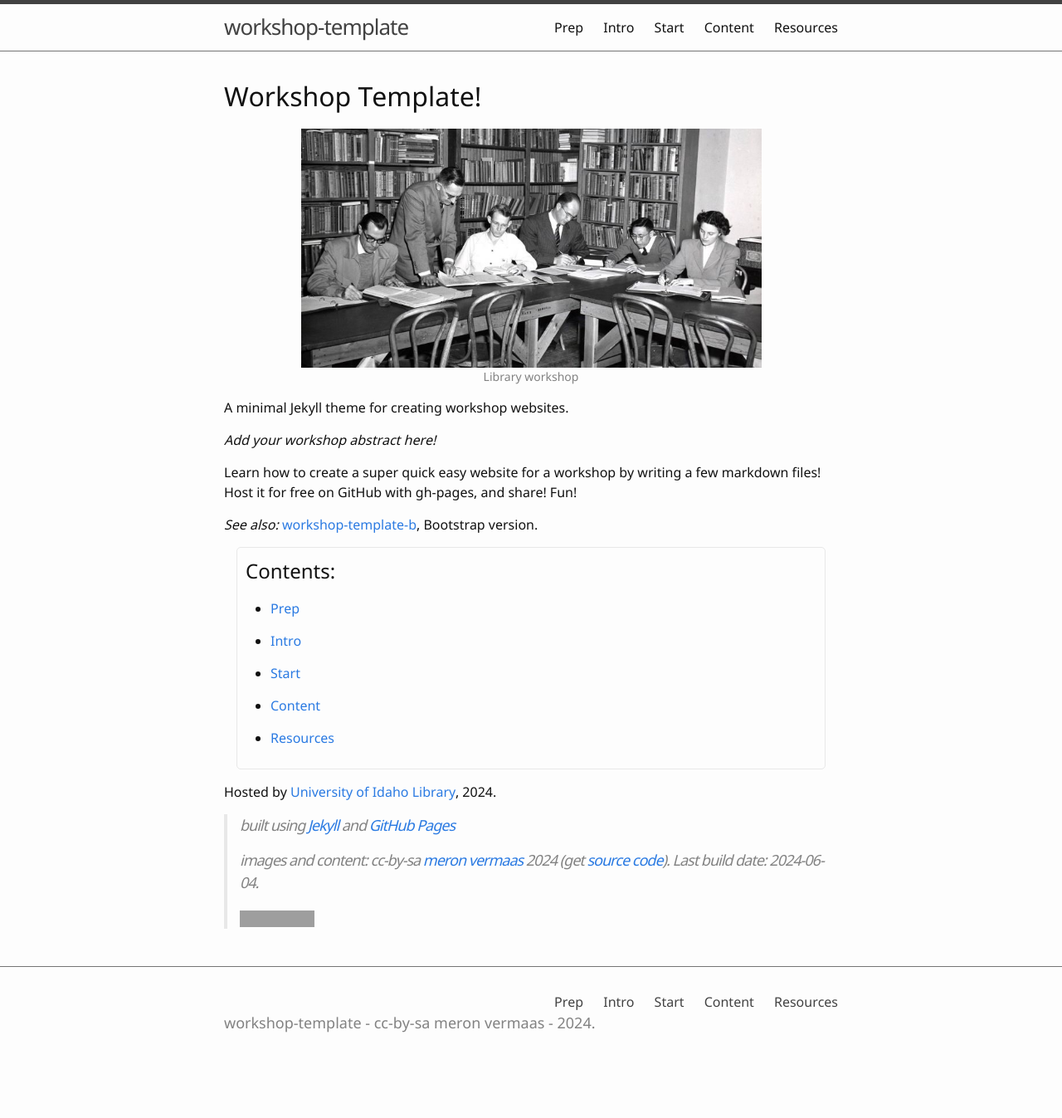
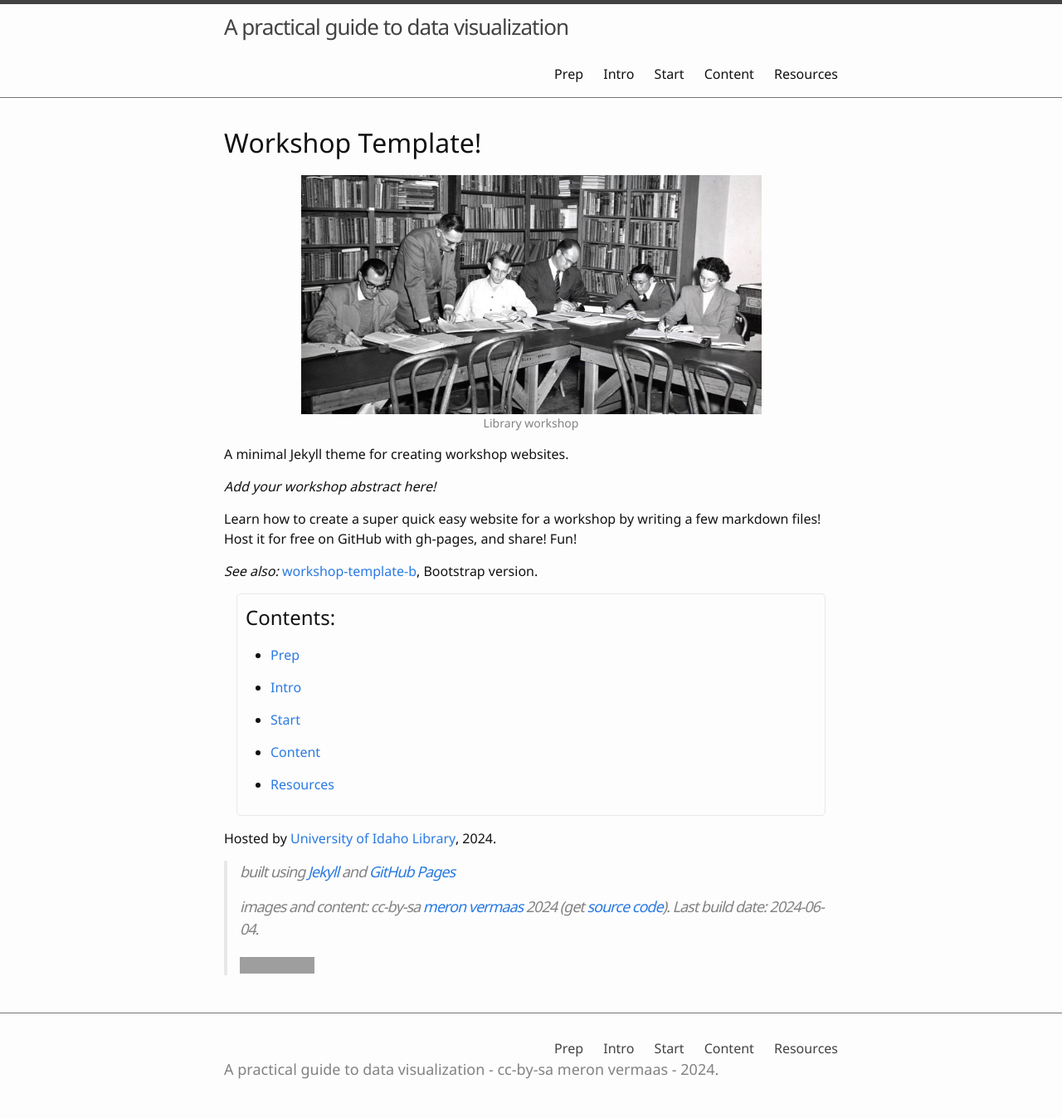
Before and after one commit to meronvermaas/data-visualization, a Jekyll site: the page built from index.md, in a window 1280 px wide. Shown: the whole page at 83% size. Built offline with Jekyll 4.4.1, drawn with Linux system fonts in a browser that asks for light colours; before the commit the page ends 1291 px from its top, so only the background shows below that; grey boxes are pictures that could not be loaded.

Commit message:
Update _config.yml
change template placeholder names

```diff
--- a/_config.yml
+++ b/_config.yml
@@ -8,10 +8,10 @@
 
 # Site settings
 # title appears in the header
-title: workshop-template
+title: A practical guide to data visualization
 # description and keywords for meta tags
-description: "Create an OER workshop website quick and easy!"
-keywords: "workshops, OER, Open Education, websites, gh-pages, jekyll"
+description: "This support the document 'a short Data Visualization Handbook by Iraklis Vretzakis'"
+keywords: "workshops, visualization, Open Education, websites, gh-pages, jekyll"
 
 # author settings for cc-by, appears in the footer
 author: meron vermaas
@@ -19,7 +19,7 @@
 github_username: meronvermaas
 
 # add the full url for the github repository
-repo: "https://github.com/meronvermaas/workshop-template"
+repo: "https://github.com/meronvermaas/data-visualization"
 
 # site urls
 # Optional if using GitHub Pages! If building manually, these must be set correctly.
```
